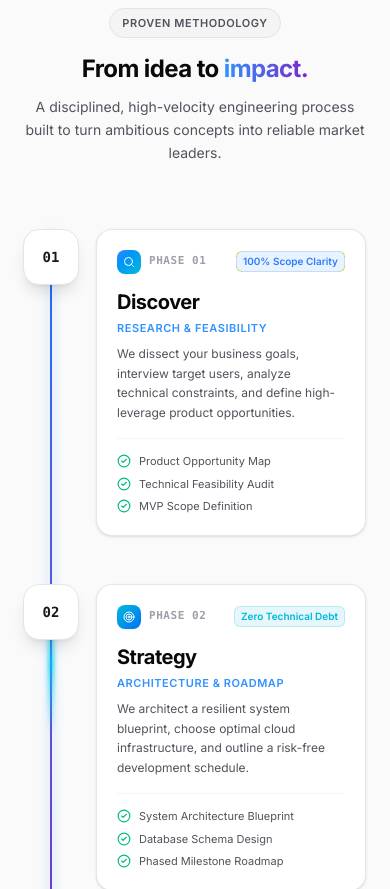
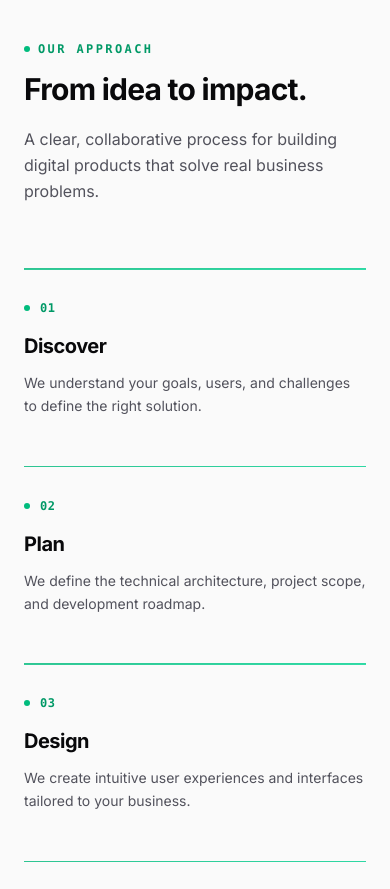
Before and after one commit to channy051022/TechCraftTechnologies, a Next.js app: page / in a window 390 px wide. Shown: the part 3560-4449 px from the top of the page. Built offline with nearby package versions, Linux system fonts and the light colour scheme.

Commit message:
feat: add Footer and Process components for website startup

```diff
--- a/src/components/Process.tsx
+++ b/src/components/Process.tsx
@@ -1,314 +1,151 @@
 "use client";
 
-import { motion, useScroll, useTransform } from "framer-motion";
-import { useRef, useState } from "react";
-import {
-  Search,
-  Target,
-  Palette,
-  Code2,
-  Rocket,
-  CheckCircle2,
-  Sparkles,
-} from "lucide-react";
+import { motion } from "framer-motion";
 
-const steps = [
+interface Stage {
+  num: string;
+  title: string;
+  description: string;
+}
+
+const stages: Stage[] = [
   {
     num: "01",
-    phase: "Phase 01",
     title: "Discover",
-    subtitle: "Research & Feasibility",
     description:
-      "We dissect your business goals, interview target users, analyze technical constraints, and define high-leverage product opportunities.",
-    deliverables: [
-      "Product Opportunity Map",
-      "Technical Feasibility Audit",
-      "MVP Scope Definition",
-    ],
-    metric: "100% Scope Clarity",
-    icon: Search,
-    color: "from-blue-500 to-cyan-500",
-    badgeColor: "text-blue-500 dark:text-blue-400 bg-blue-500/10 border-blue-500/20",
-    glow: "shadow-cyan-500/20",
+      "We understand your goals, users, and challenges to define the right solution.",
   },
   {
     num: "02",
-    phase: "Phase 02",
-    title: "Strategy",
-    subtitle: "Architecture & Roadmap",
+    title: "Plan",
     description:
-      "We architect a resilient system blueprint, choose optimal cloud infrastructure, and outline a risk-free development schedule.",
-    deliverables: [
-      "System Architecture Blueprint",
-      "Database Schema Design",
-      "Phased Milestone Roadmap",
-    ],
-    metric: "Zero Technical Debt",
-    icon: Target,
-    color: "from-cyan-500 to-primary",
-    badgeColor: "text-cyan-500 dark:text-cyan-400 bg-cyan-500/10 border-cyan-500/20",
-    glow: "shadow-primary/20",
+      "We define the technical architecture, project scope, and development roadmap.",
   },
   {
     num: "03",
-    phase: "Phase 03",
     title: "Design",
-    subtitle: "UI/UX & Design Systems",
     description:
-      "We craft high-fidelity, accessible interfaces and bespoke design systems that make complex business workflows feel fluid and effortless.",
-    deliverables: [
-      "Comprehensive Design Tokens",
-      "Interactive High-Fidelity Prototypes",
-      "WCAG Accessibility Compliance",
-    ],
-    metric: "Frictionless UX",
-    icon: Palette,
-    color: "from-primary to-violet",
-    badgeColor: "text-primary dark:text-primary-light bg-primary/10 border-primary/20",
-    glow: "shadow-violet/20",
+      "We create intuitive user experiences and interfaces tailored to your business.",
   },
   {
     num: "04",
-    phase: "Phase 04",
-    title: "Build",
-    subtitle: "Full-Stack Engineering",
+    title: "Develop",
     description:
-      "We write clean, modular, sub-second codebases using Next.js and modern cloud-native edge services, backed by automated end-to-end testing.",
-    deliverables: [
-      "Clean Next.js & React Core",
-      "Serverless Edge Caching",
-      "Automated CI/CD Pipelines",
-    ],
-    metric: "Sub-Second Latency",
-    icon: Code2,
-    color: "from-violet to-fuchsia-500",
-    badgeColor: "text-violet bg-violet/10 border-violet/20",
-    glow: "shadow-fuchsia-500/20",
+      "We build, integrate, and test reliable software using modern technologies.",
   },
   {
     num: "05",
-    phase: "Phase 05",
     title: "Launch",
-    subtitle: "Deployment & Scaling",
     description:
-      "We orchestrate production rollout with zero downtime, real-time observability, and continuous telemetry to compound your business growth.",
-    deliverables: [
-      "Zero-Downtime Rollout",
-      "Real-Time Telemetry & APM",
-      "Continuous Growth Loops",
-    ],
-    metric: "99.98% SLA Uptime",
-    icon: Rocket,
-    color: "from-fuchsia-500 to-emerald-500",
-    badgeColor: "text-emerald-500 dark:text-emerald-400 bg-emerald-500/10 border-emerald-500/20",
-    glow: "shadow-emerald-500/20",
+      "We deploy your product, monitor its performance, and ensure a smooth release.",
+  },
+  {
+    num: "06",
+    title: "Improve & Scale",
+    description:
+      "We provide ongoing improvements as your product and business grow.",
   },
 ];
 
 export default function Process() {
-  const containerRef = useRef<HTMLDivElement>(null);
-  const [hoveredIndex, setHoveredIndex] = useState<number | null>(null);
-
-  const { scrollYProgress } = useScroll({
-    target: containerRef,
-    offset: ["start 80%", "end 80%"],
-  });
-
-  const lineHeight = useTransform(scrollYProgress, [0, 1], ["0%", "100%"]);
-
   return (
     <section
       id="process"
-      className="py-16 md:py-24 bg-background relative transition-colors duration-300 overflow-hidden"
-      ref={containerRef}
+      aria-label="Software development process"
+      className="py-24 sm:py-28 md:py-36 bg-background relative transition-colors duration-300 border-t border-zinc-200/80 dark:border-white/10 overflow-hidden"
     >
-      {/* Decorative Ambient Background Glows */}
-      <div className="absolute top-1/4 left-1/4 w-[500px] h-[500px] bg-primary/5 dark:bg-primary/10 blur-[140px] rounded-full pointer-events-none -translate-x-1/2 -z-10" />
-      <div className="absolute bottom-1/4 right-1/4 w-[500px] h-[500px] bg-violet/5 dark:bg-violet/10 blur-[140px] rounded-full pointer-events-none translate-x-1/2 -z-10" />
+      <div className="container mx-auto px-6 max-w-7xl">
 
-      <div className="container mx-auto px-6 max-w-5xl relative z-10">
-        {/* Section Header with Badge and Gradient Typography */}
+        {/* Section Header with Scroll Fade-In */}
         <motion.div
           initial={{ opacity: 0, y: 20 }}
           whileInView={{ opacity: 1, y: 0 }}
-          viewport={{ once: true, margin: "-40px", amount: 0.2 }}
+          viewport={{ once: true, margin: "-40px" }}
           transition={{ duration: 0.65, ease: [0.16, 1, 0.3, 1] }}
-          className="text-center mb-16 md:mb-20 max-w-2xl mx-auto"
+          className="mb-16 sm:mb-20 md:mb-24 max-w-3xl"
         >
-          <div className="inline-flex items-center gap-2 px-3 sm:px-3.5 py-1.5 rounded-full bg-zinc-100 dark:bg-white/5 border border-zinc-200 dark:border-white/10 mb-4 sm:mb-5">
-            <span className="text-[11px] sm:text-xs font-semibold tracking-wider text-zinc-600 dark:text-zinc-300 uppercase">
-              Proven Methodology
+          {/* Eyebrow */}
+          <div className="flex items-center gap-2 mb-4 sm:mb-5">
+            <span
+              className="w-1.5 h-1.5 rounded-full bg-emerald-500 dark:bg-emerald-400"
+              aria-hidden="true"
+            />
+            <span className="font-mono text-xs sm:text-[13px] font-semibold tracking-[0.2em] text-emerald-600 dark:text-emerald-400 uppercase">
+              OUR APPROACH
             </span>
           </div>
 
-          <h2 className="text-2xl sm:text-4xl md:text-5xl lg:text-6xl font-bold tracking-tight text-foreground leading-tight">
-            From idea to <span className="text-gradient">impact.</span>
+          {/* Heading */}
+          <h2 className="text-3xl sm:text-4xl md:text-5xl lg:text-6xl font-bold tracking-tight text-foreground leading-[1.12] mb-5 sm:mb-6">
+            From idea to impact.
           </h2>
 
-          <p className="mt-3 sm:mt-4 text-sm sm:text-base md:text-lg text-zinc-600 dark:text-zinc-400 font-normal leading-relaxed">
-            A disciplined, high-velocity engineering process built to turn ambitious concepts
-            into reliable market leaders.
+          {/* Description */}
+          <p className="text-base sm:text-lg md:text-xl text-zinc-600 dark:text-zinc-400 font-normal leading-relaxed max-w-2xl">
+            A clear, collaborative process for building digital products that solve real business problems.
           </p>
         </motion.div>
 
-        {/* Timeline Container */}
-        <div className="relative">
-          {/* Static Track Guide Line */}
-          <div className="absolute left-[27px] md:left-1/2 top-0 bottom-0 w-[2px] bg-zinc-200 dark:bg-white/10 -translate-x-1/2" />
+        {/* Minimalist Editorial Timeline Grid with Scroll Animations */}
+        <div className="grid grid-cols-1 md:grid-cols-2 lg:grid-cols-3 gap-x-10 sm:gap-x-12 lg:gap-x-14 gap-y-12 sm:gap-y-16 lg:gap-y-20">
+          {stages.map((stage, index) => (
+            <motion.div
+              key={stage.num}
+              initial={{ opacity: 0, y: 24 }}
+              whileInView={{ opacity: 1, y: 0 }}
+              viewport={{ once: true, margin: "-50px", amount: 0.2 }}
+              transition={{
+                duration: 0.6,
+                delay: (index % 3) * 0.1,
+                ease: [0.16, 1, 0.3, 1],
+              }}
+              className="group relative pt-8 sm:pt-10 motion-reduce:transition-none"
+            >
+              {/* Base Hairline Divider */}
+              <div className="absolute top-0 left-0 right-0 h-[1px] bg-zinc-200 dark:bg-white/10" />
 
-          {/* Dynamic Scroll Progress Fill Line */}
-          <motion.div
-            className="absolute left-[27px] md:left-1/2 top-0 w-[2px] bg-gradient-to-b from-primary via-violet to-primary-light -translate-x-1/2 shadow-[0_0_12px_rgba(50,145,255,0.6)]"
-            style={{ height: lineHeight }}
-          />
+              {/* Scroll-Triggered Animated Accent Hairline */}
+              <motion.div
+                initial={{ scaleX: 0 }}
+                whileInView={{ scaleX: 1 }}
+                viewport={{ once: true, margin: "-50px" }}
+                transition={{
+                  duration: 0.75,
+                  delay: (index % 3) * 0.1 + 0.1,
+                  ease: [0.16, 1, 0.3, 1],
+                }}
+                style={{ originX: 0 }}
+                className="absolute top-0 left-0 right-0 h-[1.5px] bg-gradient-to-r from-emerald-500 to-emerald-400 dark:from-emerald-400 dark:to-teal-300 opacity-80"
+              />
 
-          {/* Animated Continuous Travelling Light Beam */}
-          <motion.div
-            className="absolute left-[27px] md:left-1/2 w-1.5 h-36 bg-gradient-to-b from-transparent via-cyan-400 to-transparent -translate-x-1/2 blur-[2px] pointer-events-none z-10 opacity-80"
-            animate={{
-              top: ["-5%", "105%"],
-            }}
-            transition={{
-              duration: 5.5,
-              repeat: Infinity,
-              ease: "linear",
-            }}
-          />
+              {/* Stage Meta: Number and Status Pip */}
+              <div className="flex items-center gap-2.5 mb-4 sm:mb-5">
+                <motion.span
+                  initial={{ scale: 0 }}
+                  whileInView={{ scale: 1 }}
+                  viewport={{ once: true }}
+                  transition={{ duration: 0.35, delay: (index % 3) * 0.1 + 0.2 }}
+                  className="w-1.5 h-1.5 rounded-full bg-emerald-500 dark:bg-emerald-400"
+                  aria-hidden="true"
+                />
+                <span className="font-mono text-xs sm:text-sm font-semibold tracking-wider text-emerald-600 dark:text-emerald-400">
+                  {stage.num}
+                </span>
+              </div>
 
-          {/* Timeline Steps List */}
-          <div className="space-y-12 md:space-y-20">
-            {steps.map((step, index) => {
-              const isEven = index % 2 === 0;
-              const isHovered = hoveredIndex === index;
-              const StepIcon = step.icon;
+              {/* Stage Heading */}
+              <h3 className="text-xl sm:text-2xl font-bold tracking-tight text-foreground mb-3 transition-colors duration-200 group-hover:text-emerald-600 dark:group-hover:text-emerald-400">
+                {stage.title}
+              </h3>
 
-              return (
-                <div
-                  key={step.num}
-                  className="relative flex items-center md:justify-between flex-col md:flex-row group"
-                  onMouseEnter={() => setHoveredIndex(index)}
-                  onMouseLeave={() => setHoveredIndex(null)}
-                >
-                  {/* Timeline Node Badge (Center Dot) */}
-                  <motion.div
-                    initial={{ scale: 0.7, opacity: 0 }}
-                    whileInView={{ scale: 1, opacity: 1 }}
-                    viewport={{ once: true, margin: "-40px" }}
-                    transition={{ duration: 0.5, delay: 0.1, ease: [0.16, 1, 0.3, 1] }}
-                    className="absolute left-[27px] md:left-1/2 -translate-x-1/2 z-20"
-                  >
-                    <div
-                      className={`relative w-14 h-14 rounded-2xl bg-white dark:bg-[#0c0e17] border transition-[transform,box-shadow,border-color] duration-300 ease-[cubic-bezier(0.16,1,0.3,1)] flex items-center justify-center shadow-lg ${
-                        isHovered
-                          ? "border-primary dark:border-primary-light scale-110 shadow-primary/30"
-                          : "border-zinc-200 dark:border-white/15"
-                      }`}
-                    >
-                      {/* Active breathing pulse ring */}
-                      <span
-                        className={`absolute inset-0 rounded-2xl bg-gradient-to-br ${step.color} opacity-0 group-hover:opacity-20 transition-opacity duration-300`}
-                      />
+              {/* Stage Description */}
+              <p className="text-sm sm:text-base text-zinc-600 dark:text-zinc-400 leading-relaxed font-normal">
+                {stage.description}
+              </p>
+            </motion.div>
+          ))}
+        </div>
 
-                      {/* Number or Icon */}
-                      <div className="relative flex items-center justify-center">
-                        <span className="text-sm font-bold font-mono text-zinc-900 dark:text-white group-hover:hidden">
-                          {step.num}
-                        </span>
-                        <StepIcon className="w-5 h-5 text-primary-light hidden group-hover:block transition-all duration-200 transform group-hover:scale-110" />
-                      </div>
-                    </div>
-                  </motion.div>
-
-                  {/* Horizontal Connector Line on Desktop */}
-                  <div
-                    className={`hidden md:block absolute top-1/2 -translate-y-1/2 h-[2px] transition-all duration-300 pointer-events-none ${
-                      isEven
-                        ? "right-1/2 w-16 bg-gradient-to-l"
-                        : "left-1/2 w-16 bg-gradient-to-r"
-                    } ${
-                      isHovered
-                        ? "from-primary/60 to-transparent"
-                        : "from-zinc-200 dark:from-white/10 to-transparent"
-                    }`}
-                  />
-
-                  {/* Step Content Card */}
-                  <motion.div
-                    initial={{
-                      opacity: 0,
-                      y: 24,
-                    }}
-                    whileInView={{ opacity: 1, y: 0 }}
-                    viewport={{ once: true, margin: "-40px", amount: 0.15 }}
-                    transition={{ duration: 0.65, delay: 0.08, ease: [0.16, 1, 0.3, 1] }}
-                    className={`w-full md:w-5/12 pl-18 sm:pl-20 md:pl-0 ${
-                      isEven ? "md:text-left md:mr-auto" : "md:text-left md:ml-auto"
-                    }`}
-                  >
-                    <div
-                      className={`relative p-5 sm:p-7 md:p-8 rounded-2xl sm:rounded-3xl bg-white dark:bg-[#0c0e17]/85 border transition-[transform,box-shadow,border-color] duration-400 ease-[cubic-bezier(0.16,1,0.3,1)] backdrop-blur-md overflow-hidden gpu-accelerated active:scale-[0.99] ${
-                        isHovered
-                          ? "border-primary/50 dark:border-primary/40 -translate-y-1.5 shadow-xl dark:shadow-[0_15px_40px_-10px_rgba(0,112,243,0.25)]"
-                          : "border-zinc-200/90 dark:border-white/10 shadow-sm hover:shadow-md"
-                      }`}
-                    >
-                      {/* Corner Accent Light on Hover */}
-                      <div
-                        className={`absolute -top-16 -right-16 w-32 h-32 rounded-full bg-gradient-to-br ${step.color} blur-2xl opacity-0 group-hover:opacity-30 dark:group-hover:opacity-25 transition-opacity duration-500 pointer-events-none`}
-                      />
-
-                      {/* Header Row: Phase Tag + Metric Badge */}
-                      <div className="flex items-center justify-between gap-3 mb-3.5 sm:mb-4">
-                        <div className="flex items-center gap-2">
-                          <span
-                            className={`w-6 h-6 sm:w-7 sm:h-7 rounded-lg bg-gradient-to-br ${step.color} flex items-center justify-center text-white text-xs shadow-xs shrink-0`}
-                          >
-                            <StepIcon className="w-3 h-3 sm:w-3.5 sm:h-3.5" />
-                          </span>
-                          <span className="text-[11px] sm:text-xs font-bold uppercase tracking-wider text-zinc-400 font-mono">
-                            {step.phase}
-                          </span>
-                        </div>
-
-                        <span
-                          className={`inline-flex items-center px-1.5 sm:px-2 py-0.5 rounded-md text-[10px] sm:text-[11px] font-semibold border ${step.badgeColor} shrink-0`}
-                        >
-                          {step.metric}
-                        </span>
-                      </div>
-
-                      {/* Title & Subtitle */}
-                      <h3 className="text-xl sm:text-2xl font-bold text-foreground tracking-tight mb-1">
-                        {step.title}
-                      </h3>
-                      <p className="text-[11px] sm:text-xs font-semibold text-primary-light uppercase tracking-wider mb-2 sm:mb-3">
-                        {step.subtitle}
-                      </p>
-
-                      {/* Description */}
-                      <p className="text-xs sm:text-sm md:text-base text-zinc-600 dark:text-zinc-300 leading-relaxed mb-4 sm:mb-5 font-normal">
-                        {step.description}
-                      </p>
-
-                      {/* Key Deliverables Checklist */}
-                      <div className="pt-3.5 sm:pt-4 border-t border-zinc-100 dark:border-white/5 space-y-1.5 sm:space-y-2">
-                        {step.deliverables.map((item, dIdx) => (
-                          <div
-                            key={dIdx}
-                            className="flex items-center gap-2 text-[11px] sm:text-xs text-zinc-600 dark:text-zinc-300"
-                          >
-                            <CheckCircle2 className="w-3.5 h-3.5 text-emerald-500 shrink-0" />
-                            <span>{item}</span>
-                          </div>
-                        ))}
-                      </div>
-                    </div>
-                  </motion.div>
-                </div>
-              );
-            })}
-          </div>
-        </div>
       </div>
     </section>
   );
```
Also changed, not shown: src/components/Footer.tsx (+9 -10 lines).
